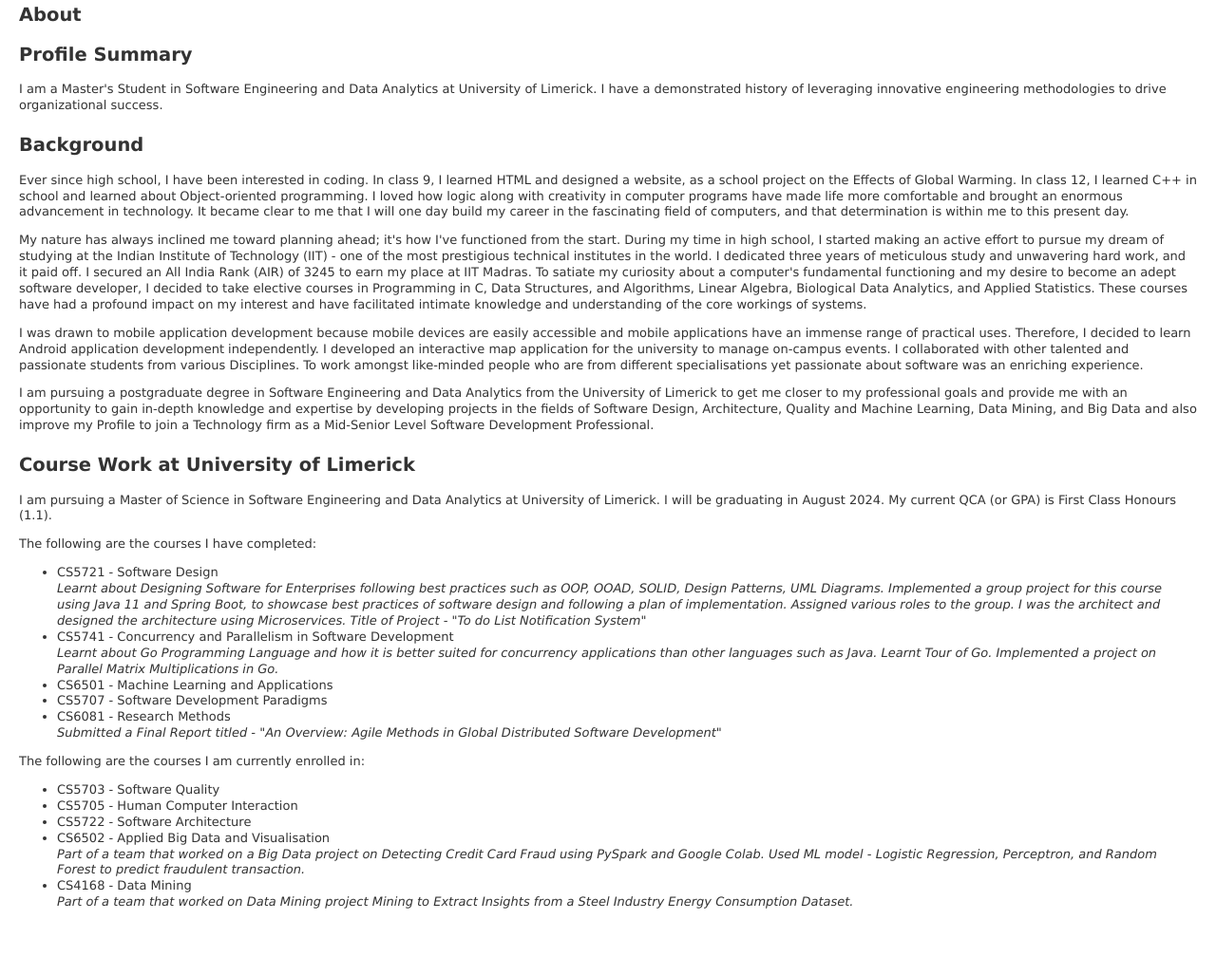
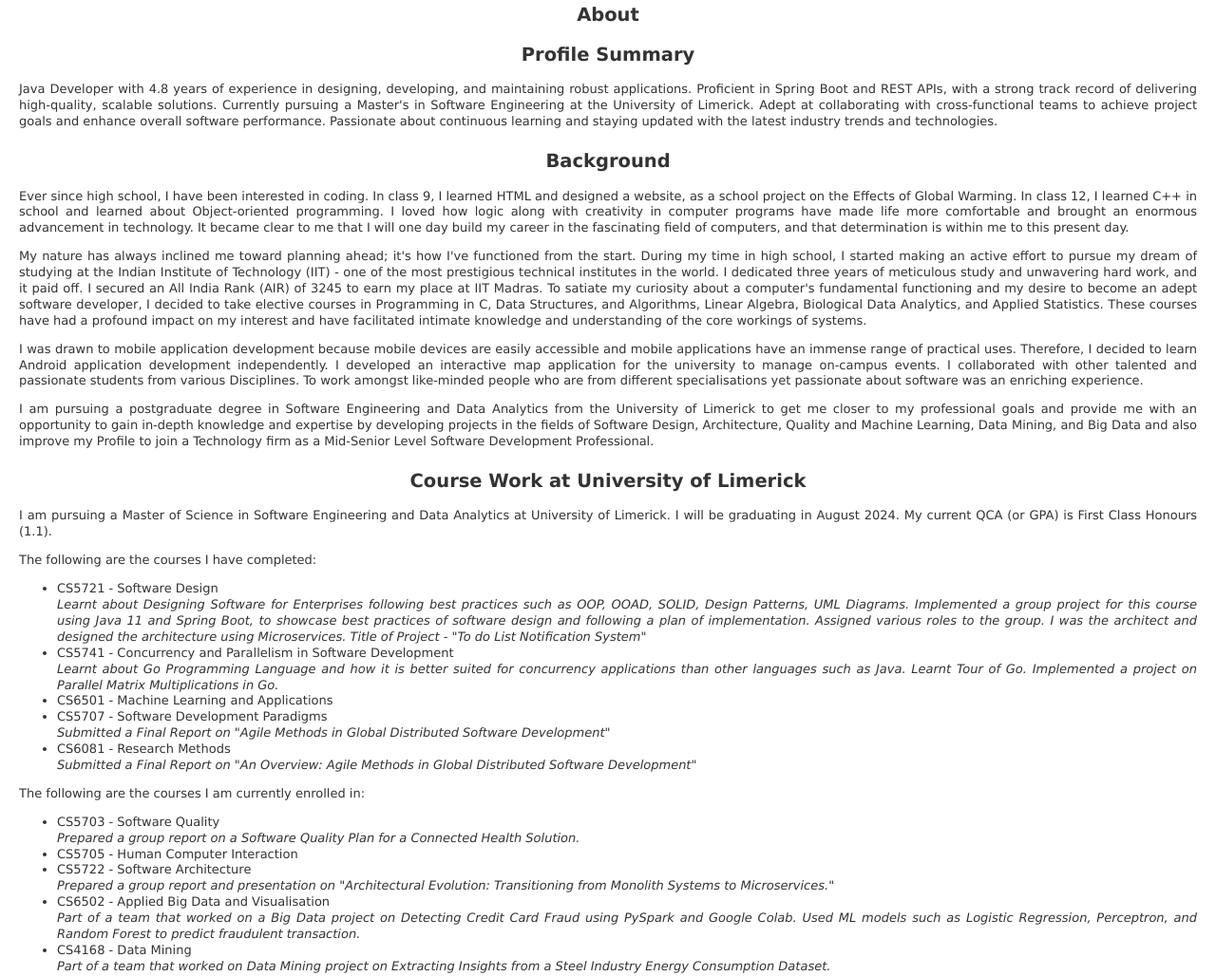
Before and after one commit to mihson95/mihson95.github.io, a plain HTML site: page index.html in a window 1280 px wide. Shown: the part 808-1836 px from the top of the page at 95% size. Drawn offline with Linux system fonts and the light colour scheme.

Commit message:
make headings centered. And make text justified. Re-order projects and experience.

```diff
--- a/Stylesheets/styles.css
+++ b/Stylesheets/styles.css
@@ -18,6 +18,11 @@ main {
 }
 section {
     padding-top: 145px;
+    text-align: justify;
+}
+
+section h2 {
+    text-align: center;
 }
 header {
     background-color: #fff;
--- a/index.html
+++ b/index.html
@@ -21,8 +21,8 @@
                         <li><a href="#home">Home</a></li>
                         <li><a href="#about">About</a></li>
                         <li><a href="#skills">Skills</a></li>
+                        <li><a href="#experience">Experience</a></li>
                         <li><a href="#projects">Projects</a></li>
-                        <li><a href="#experience">Experience</a></li>
                         <li><a href="#education">Education</a></li>
                         <li><a href="#awards">Academic Achievements</a></li>
                         <li><a href="#certifications">Certifications</a></li>
@@ -36,8 +36,8 @@
                 <li><a href="#home">Home</a></li>
                 <li><a href="#about">About</a></li>
                 <li><a href="#skills">Skills</a></li>
+                <li><a href="#experience">Experience</a></li>
                 <li><a href="#projects">Projects</a></li>
-                <li><a href="#experience">Experience</a></li>
                 <li><a href="#education">Education</a></li>
                 <li><a href="#awards">Academic Achievements</a></li>
                 <li><a href="#certifications">Certifications</a></li>
@@ -71,7 +71,7 @@
             <h2>About</h2>
             <div class="project">
                 <h2>Profile Summary</h2>
-                <p>I am a Master's Student in Software Engineering and Data Analytics at University of Limerick. I have a demonstrated history of leveraging innovative engineering methodologies to drive organizational success.</p>
+                <p>Java Developer with 4.8 years of experience in designing, developing, and maintaining robust applications. Proficient in Spring Boot and REST APIs, with a strong track record of delivering high-quality, scalable solutions. Currently pursuing a Master's in Software Engineering at the University of Limerick. Adept at collaborating with cross-functional teams to achieve project goals and enhance overall software performance. Passionate about continuous learning and staying updated with the latest industry trends and technologies.</p>
             </div>
             <div class="project">
                 <h2>Background</h2>
@@ -91,18 +91,21 @@
                         <i>Learnt about Go Programming Language and how it is better suited for concurrency applications than other languages such as Java. Learnt Tour of Go. Implemented a project on Parallel Matrix Multiplications in Go.</i>
                         <li>CS6501 - Machine Learning and Applications</li>
                         <li>CS5707 - Software Development Paradigms</li>
+                        <i>Submitted a Final Report on "Agile Methods in Global Distributed Software Development" </i>
                         <li>CS6081 - Research Methods</li>
-                        <i>Submitted a Final Report titled - "An Overview: Agile Methods in Global Distributed Software Development" </i>
+                        <i>Submitted a Final Report on "An Overview: Agile Methods in Global Distributed Software Development" </i>
                     </ul>
                 <p>The following are the courses I am currently enrolled in:</p>
                     <ul>
                         <li>CS5703 - Software Quality</li>
+                        <i>Prepared a group report on a Software Quality Plan for a Connected Health Solution.</i>
                         <li>CS5705 - Human Computer Interaction</li>
                         <li>CS5722 - Software Architecture</li>
+                        <i>Prepared a group report and presentation on "Architectural Evolution: Transitioning from Monolith Systems to Microservices."</i>
                         <li>CS6502 - Applied Big Data and Visualisation</li>
-                        <i>Part of a team that worked on a Big Data project on Detecting Credit Card Fraud using PySpark and Google Colab. Used ML model - Logistic Regression, Perceptron, and Random Forest to predict fraudulent transaction.</i>
+                        <i>Part of a team that worked on a Big Data project on Detecting Credit Card Fraud using PySpark and Google Colab. Used ML models such as Logistic Regression, Perceptron, and Random Forest to predict fraudulent transaction.</i>
                         <li>CS4168 - Data Mining</li>
-                        <i>Part of a team that worked on Data Mining project Mining to Extract Insights from a Steel Industry Energy Consumption Dataset.</i>
+                        <i>Part of a team that worked on Data Mining project on Extracting Insights from a Steel Industry Energy Consumption Dataset.</i>
                     </ul>
                 </div>
         </section>
@@ -152,6 +155,26 @@
 
         </section>
 
+        <section id = "experience">
+            <h2>Experience</h2>
+            <div class="project">
+                <h2>Full Time Jobs</h2>
+                <ul>
+                    <li><h3>Senior Software Developer, Rosmerta Technologies [2022-2023]: 1 year, 8 months</h3></li>
+                    <li><h3>Software Developer, Citigroup [2017-2020]: 3 years</h3></li>
+                    <li><h3>Software Developer Intern, Citigroup [2016-2016]: 2 months</h3></li>
+                </ul>
+                <p>Resume available on request.</p>
+            </div>
+            <div class="project">
+                <h2>Part Time Jobs</h2>
+                <ul>
+                    <li><p>Worked as a Graduate Teaching Assistant for CS6402 (Intermediate Programming). I assisted the students in labs to solve lab assignments in Java and prepared solutions on them.</p></li>
+                    <li><p>Worked as a Graduate Teaching Assistant for Immersive Software Engineering cohort. I covered various classes as a Teaching Assistant for CI/CD, GitHub, Java, OOP, Refactoring, and assisted students in group projects and general queries.</p></li>
+                    <li><p>Worked as an ICT Tutor with the <a href="https://ictlc.ul.ie/">ICT Learning Centre</a>. I held weekly drop-in hours to assist students in their queries. I assisted students in solving assignments in Pair Programming Labs in Java. I held weekly targeted sessions for Java for students. This involved creating presentations and questions to solve. </li>
+                </ul>
+            </div>
+        </section>
 
         <section id="projects">
             <h2>Projects</h2>
@@ -337,28 +360,6 @@
             </div>
         </section>
 
-        <section id = "experience">
-            <h2>Experience</h2>
-            <div class="project">
-                <h2>Full Time Jobs</h2>
-                <ul>
-                    <li><h3>Senior Software Developer, Rosmerta Technologies [2022-2023]: 1 year, 8 months</h3></li>
-                    <li><h3>Software Developer, Citigroup [2017-2020]: 3 years</h3></li>
-                    <li><h3>Software Developer Intern, Citigroup [2016-2016]: 2 months</h3></li>
-                </ul>
-                <p>Resume available on request.</p>
-            </div>
-            <div class="project">
-                <h2>Part Time Jobs</h2>
-                <ul>
-                    <li><p>Worked as a Graduate Teaching Assistant for CS6402 (Intermediate Programming). I assisted the students in labs to solve lab assignments in Java and prepared solutions on them.</p></li>
-                    <li><p>Worked as a Graduate Teaching Assistant for Immersive Software Engineering cohort. I covered various classes as a Teaching Assistant for CI/CD, GitHub, Java, OOP, Refactoring, and assisted students in group projects and general queries.</p></li>
-                    <li><p>Worked as an ICT Tutor with the <a href="https://ictlc.ul.ie/">ICT Learning Centre</a>. I held weekly drop-in hours to assist students in their queries. I assisted students in solving assignments in Pair Programming Labs in Java. I held weekly targeted sessions for Java for students. This involved creating presentations and questions to solve. </li>
-                </ul>
-            </div>
-        </section>
-
-
         <section id = "education">
             <h2>Education</h2>
             <div class="project">
@@ -385,6 +386,7 @@
                 </div>
             </div>
         </section>
+
         <section id = "awards">
             <h2>Awards and Academic Achievements</h2>
             <div class="project">
@@ -400,6 +402,7 @@
 
 
         </section>
+
         <section id = "certifications">
             <h2>Certifications</h2>
             <div class="project">
```
